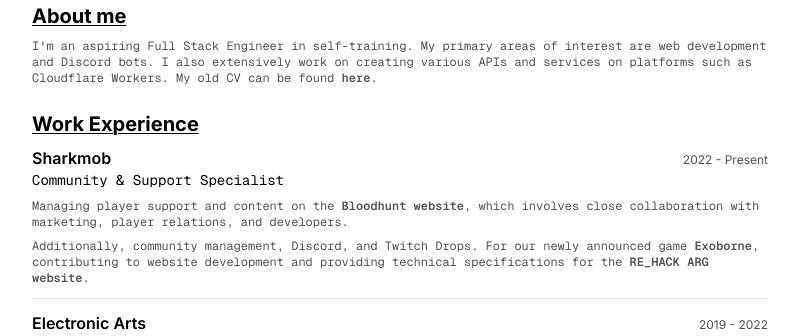
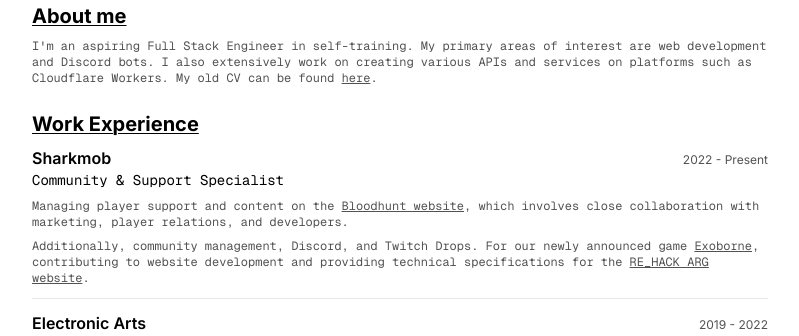
Before and after one commit to leonlarsson/leon-home, a Next.js app: page /en/cv in a window 1280 px wide. Shown: the part 252-588 px from the top of the page, without its empty margins (240-1039 px from the left). Built offline with nearby package versions, Linux system fonts and the light colour scheme.

Commit message:
cv: update markdown link style

```diff
--- a/app/(cv)/[locale]/cv/page.tsx
+++ b/app/(cv)/[locale]/cv/page.tsx
@@ -250,7 +250,7 @@ const linkify = (text: string) => {
     if (index % 3 === 1) {
       // This is the link text
       return (
-        <Link key={index} href={parts[index + 1]} target="_blank" className="font-semibold hover:underline">
+        <Link key={index} href={parts[index + 1]} target="_blank" className="underline hover:font-bold">
           {part}
         </Link>
       );
```
